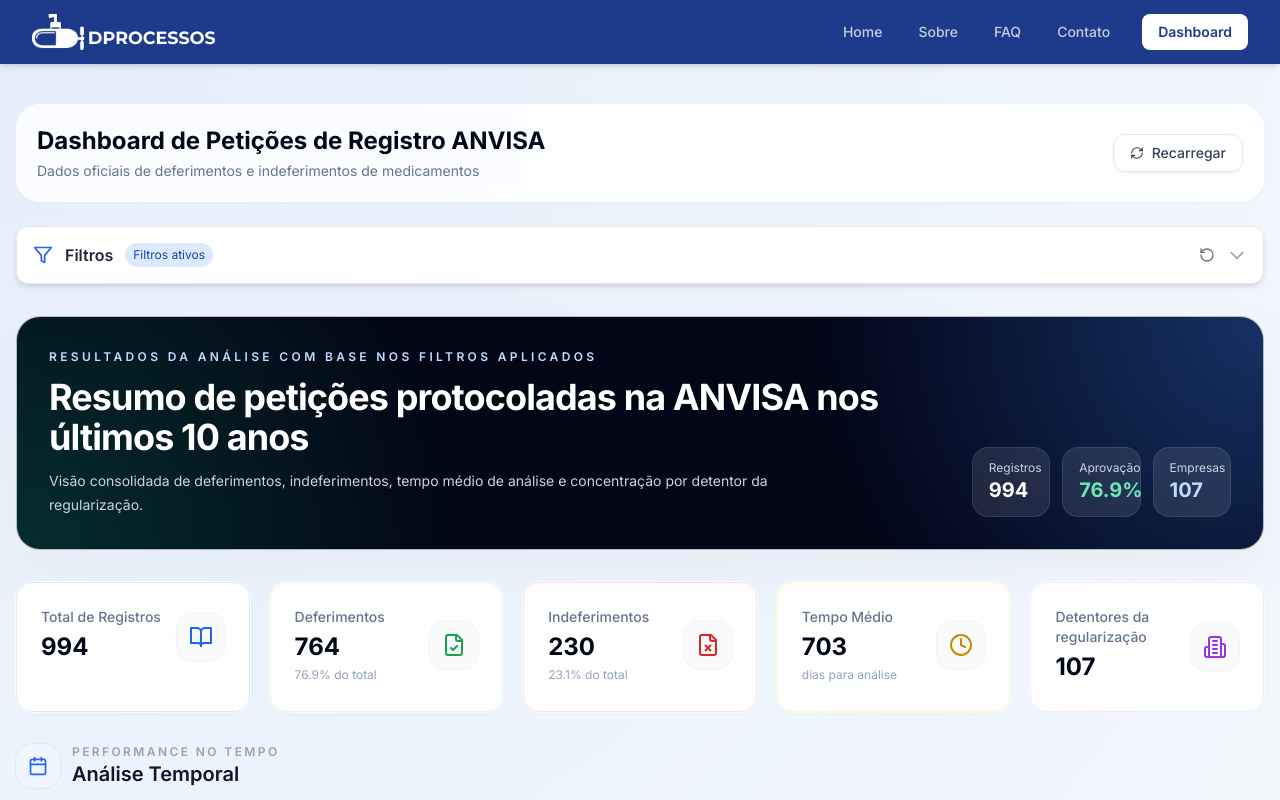
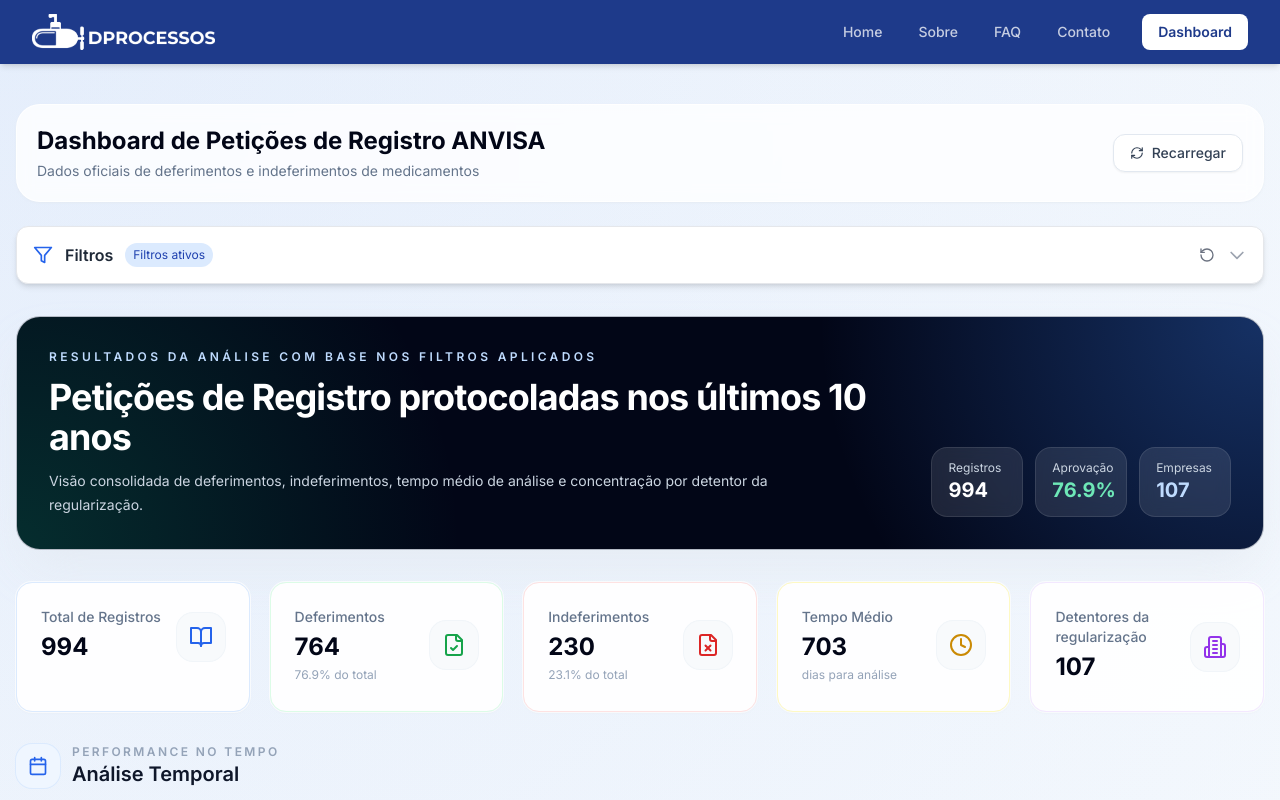
Before and after one commit to Diorgerb/Registro-de-Medicamentos-ANVISA, a React (Vite) app: page / in a window 1280 px wide. Both pictures are taken after a click on the button "Acessar Dashboard Agora". Shown: the top 800 px of the page. Built offline with nearby package versions, Linux system fonts and the light colour scheme.

Commit message:
Update Dashboard.tsx

```diff
--- a/src/components/Dashboard.tsx
+++ b/src/components/Dashboard.tsx
@@ -83,7 +83,7 @@
             <div>
               <p className="text-xs font-semibold uppercase tracking-[0.28em] text-blue-200">Resultados da análise com base nos filtros aplicados</p>
               <h1 className="mt-3 text-3xl font-bold tracking-tight text-white sm:text-4xl">
-                Resumo de petições protocoladas na ANVISA nos últimos 10 anos
+                Petições de Registro protocoladas nos últimos 10 anos
               </h1>
               <p className="mt-3 max-w-3xl text-sm leading-6 text-slate-300">
                 Visão consolidada de deferimentos, indeferimentos, tempo médio de análise e concentração por detentor da regularização.
```
